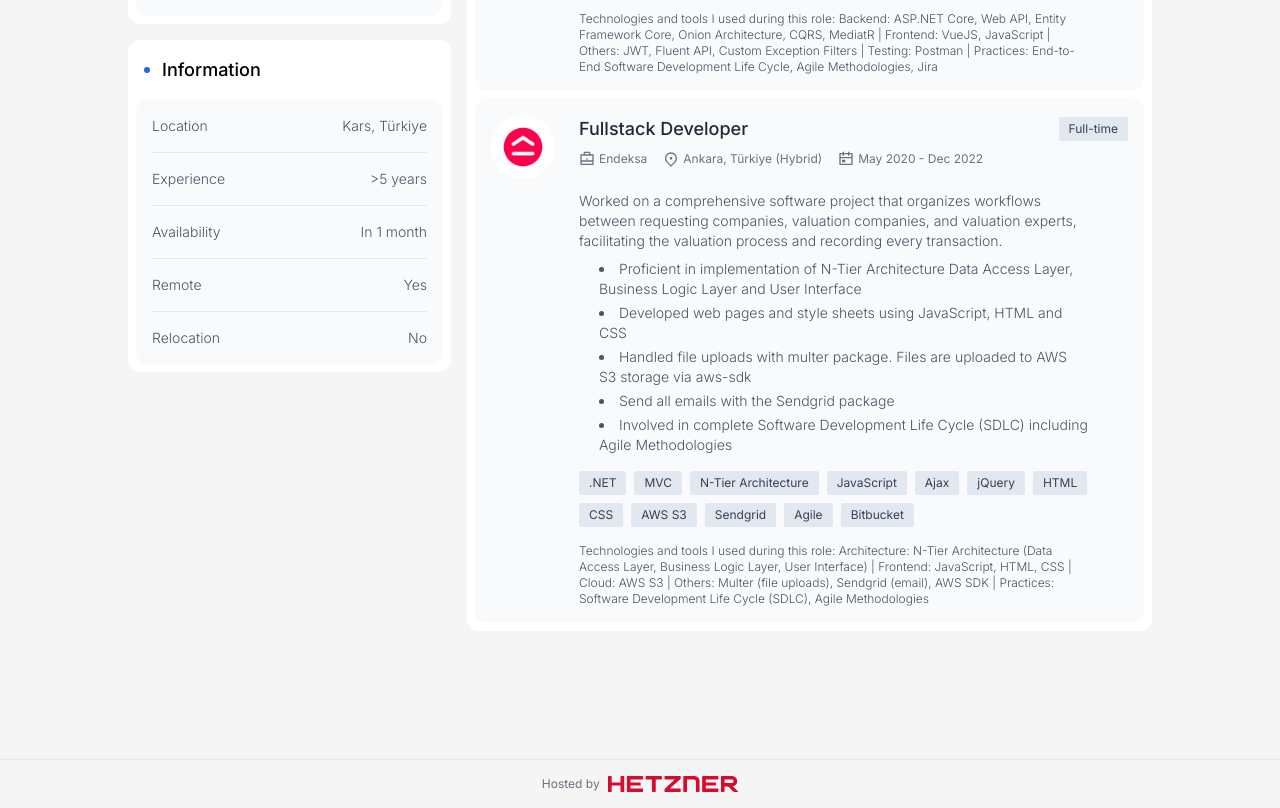
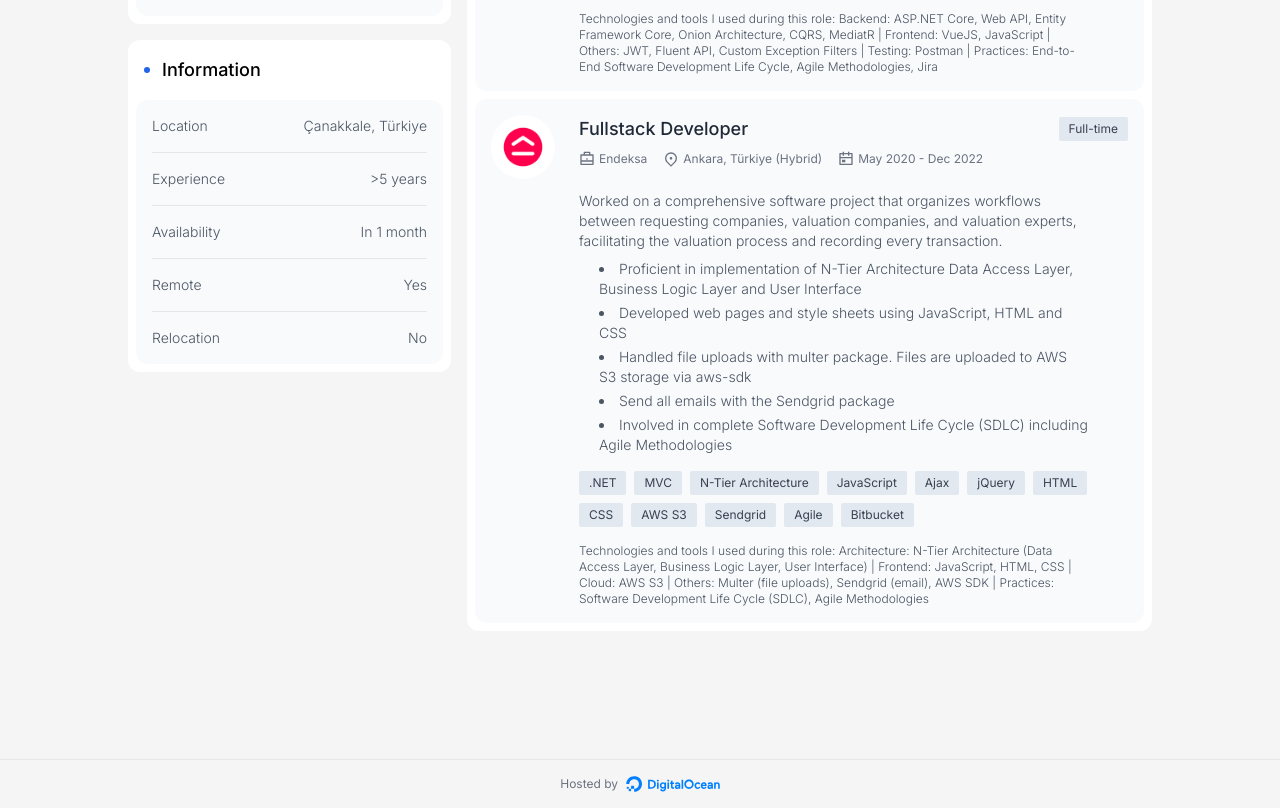
Before and after one commit to gkgulsen/gokhangulsen.dev, a Nuxt app: page / in a window 1280 px wide. Shown: the part 1293-2101 px from the top of the page. Built offline with nearby package versions, Linux system fonts and the light colour scheme.

Commit message:
digitalocean added

```diff
--- a/app/components/Footer.vue
+++ b/app/components/Footer.vue
@@ -3,9 +3,9 @@
     <div class="container max-w-screen-lg mx-auto px-4 md:px-0">
       <div class="flex items-center justify-center gap-2 text-xs text-gray-500">
         <span>Hosted by</span>
-        <a href="https://www.hetzner.com" target="_blank" rel="noopener noreferrer"
+        <a href="https://www.digitalocean.com" target="_blank" rel="noopener noreferrer"
            class="flex items-center hover:opacity-80 transition-opacity">
-          <img src="/img/hetzner-logo.svg" alt="Hetzner" class="h-4">
+          <img src="/img/DigitalOcean-logo.svg" alt="DigitalOcean" class="h-4">
         </a>
       </div>
     </div>
--- a/app/composables/useProfileData.ts
+++ b/app/composables/useProfileData.ts
@@ -2,7 +2,7 @@
   const profile = {
     name: 'Gökhan Gülşen',
     title: 'Software Developer',
-    location: 'Kars',
+    location: 'Çanakkale',
     avatar: '/img/cv-avatar.jpg',
     description: 'Software developer with 5+ years of experience in building web apps.\nSkilled in : .Net, Vue.js, Nuxt.js, Typescript',
     skills: {
@@ -83,7 +83,7 @@
   }
 
   const information = [
-    { label: 'Location', value: 'Kars, Türkiye' },
+    { label: 'Location', value: 'Çanakkale, Türkiye' },
     { label: 'Experience', value: '>5 years' },
     { label: 'Availability', value: 'In 1 month' },
     { label: 'Remote', value: 'Yes' },
```
Also changed, not shown: public/img/DigitalOcean-logo.svg (added), public/img/DigitalOcean_idYTUpGPhj_1.png (added).
